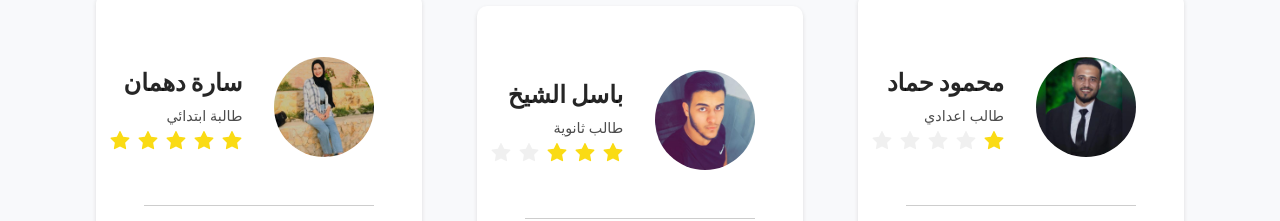
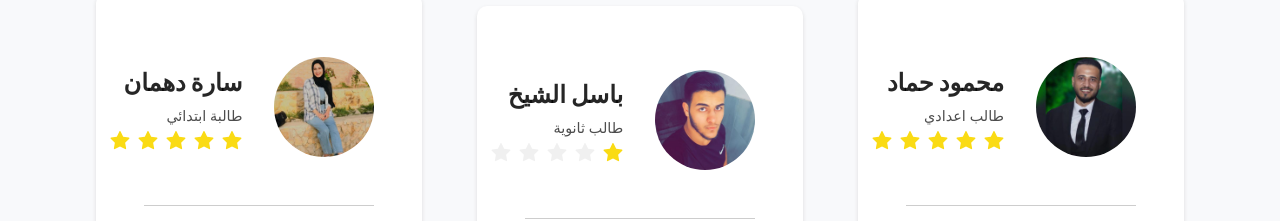
Before and after one commit to CA-G12/GeekSchool, a React (Create React App) app in the folder client/: page / in a window 1280 px wide. Shown: the part 1400-1621 px from the top of the page. Built offline with nearby package versions, Linux system fonts and the light colour scheme; no server answers.

Commit message:
remove comments

```diff
--- a/client/src/components/Class/ClassDashboard/ClassDashboard.tsx
+++ b/client/src/components/Class/ClassDashboard/ClassDashboard.tsx
@@ -103,11 +103,11 @@ const ClassDashboard: React.FC = () => {
               >
                 <Link
                   to={
-                    userData.role === "teacher"
+                    userData?.role === "teacher"
                       ? "/teacher"
-                      : userData.role === "parent"
+                      : userData?.role === "parent"
                       ? "/parent"
-                      : `/student/${userData.id}`
+                      : `/student/${userData?.id}`
                   }
                 >
                   view Profile
--- a/client/src/components/landingPage/LandingCard/index.tsx
+++ b/client/src/components/landingPage/LandingCard/index.tsx
@@ -16,7 +16,7 @@ const LandingCard = () => (
           <div>
             <h2>محمود حماد</h2>
             <p>طالب اعدادي</p>
-            <Rate disabled defaultValue={5} value={1} />
+            <Rate disabled defaultValue={5} value={5} />
           </div>
         </div>
         <div className="hr" />
@@ -32,7 +32,7 @@ const LandingCard = () => (
           <div>
             <h2> باسل الشيخ</h2>
             <p>طالب ثانوية</p>
-            <Rate disabled defaultValue={5} value={3} />
+            <Rate disabled defaultValue={5} value={1} />
           </div>
         </div>
         <div className="hr" />
```
